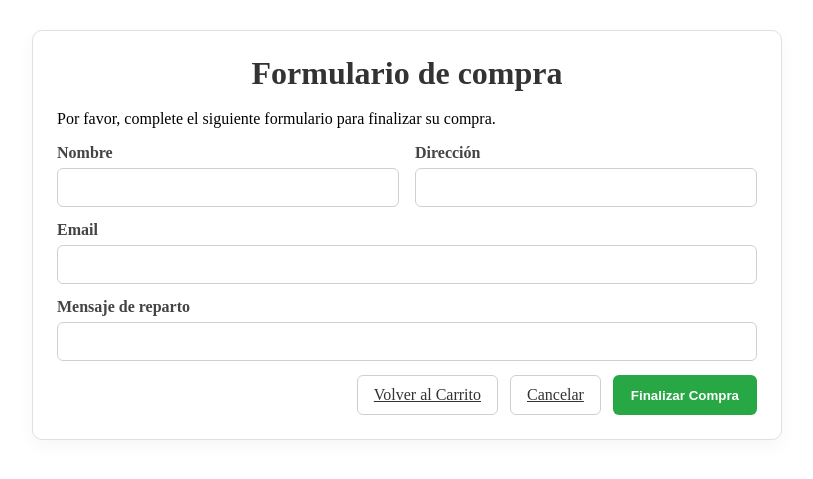
After one commit to IsaiasCollao/Ex-Semestral-gitgut, a Flask app: page /formulario in a window 1280 px wide. The commit adds this page. Shown: the top 479 px of the page, without its empty margins (233-1046 px from the left). Run offline with Flask 3, Linux system fonts and the light colour scheme.

Commit message:
se agrega formulario,creacion de factura y nueva data en BD

```diff
--- a/src/app.py
+++ b/src/app.py
@@ -47,53 +47,146 @@ def inicio():
     return render_template('principal.html', titulo="Página Principal", productos=productos)
 
 
-@app.route('/agregar-compra', methods=['POST'])
-def agregar_compra():
-    nombre = request.form['nombre']
-    email = request.form['email']
-    direccion = request.form['direccion']
-    producto = request.form['producto']
-    cantidad = request.form['cantidad']
-    precio = request.form['precio']
+@app.route('/formulario')
+def formulario():
+    return render_template('formulario.html', titulo="Formulario de Compra", productos=productos)
 
+
+@app.route('/generar_factura')
+def generar_factura():
+    carrito_session = session.get('carrito', [])
+    carrito_para_factura = []
+    for item in carrito_session:
+        if isinstance(item, dict):
+            nombre = item.get('nombre') or item.get('name') or str(item)
+            precio = item.get('precio') or item.get('price') or 0
+            carrito_para_factura.append((None, nombre, None, precio))
+        else:
+            carrito_para_factura.append(item)
+
+
+
+    total = sum(float(it[3]) for it in carrito_para_factura)
+    iva = round(total * 0.16, 2)
+    total_con_iva = round(total + iva, 2)
+
+    return render_template('factura.html',
+                           carrito=carrito_para_factura,
+                           total=total,
+                           iva=iva,
+                           total_con_iva=total_con_iva)
+
+
+@app.route('/factura/<int:factura_id>')
+def ver_factura(factura_id):
+    # Mostrar la factura guardada en la base de datos
     conn = sqlite3.connect('database/mi_base_de_datos.db')
     cursor = conn.cursor()
 
-    # Insertar cliente
+    cursor.execute('SELECT orden_id, total, iva, total_con_iva, fecha_registro FROM factura WHERE id = ?', (factura_id,))
+    f = cursor.fetchone()
+    if not f:
+        conn.close()
+        flash('Factura no encontrada', 'error')
+        return redirect(url_for('inicio'))
+
+    orden_id, total, iva, total_con_iva, fecha = f
+
+    # Obtener items de la orden
+    cursor.execute('SELECT producto, cantidad, precio FROM orden_item WHERE orden_id = ?', (orden_id,))
+    items = cursor.fetchall()
+
+    # Construir estructura compatible con factura.html (item[1]=nombre, item[3]=precio)
+    carrito_para_factura = []
+    for it in items:
+        nombre, cantidad, precio = it
+        # usamos la tupla (None, nombre, cantidad, precio) para mantener compatibilidad
+        carrito_para_factura.append((None, nombre, cantidad, precio))
+
+    # Obtener datos del cliente
+    cursor.execute('SELECT c.nombre, c.email, c.direccion FROM cliente c JOIN orden o ON o.cliente_id = c.id WHERE o.id = ?', (orden_id,))
+    cliente = cursor.fetchone()
+
+    conn.close()
+
+    return render_template('factura.html', carrito=carrito_para_factura, total=total, iva=iva, total_con_iva=total_con_iva, cliente=cliente)
+
+
+
+
+@app.route('/procesar_formulario', methods=['POST'])
+def procesar_formulario():
+    # Validación básica de campos requeridos
+    nombre = request.form.get('nombre', '').strip()
+    email = request.form.get('email', '').strip()
+    direccion = request.form.get('direccion', '').strip()
+
+    if not nombre or not email or not direccion:
+        flash('Por favor complete los campos obligatorios: nombre, email y dirección', 'error')
+        return redirect(url_for('formulario'))
+
+    # Obtener carrito de la sesión
+    carrito = session.get('carrito', [])
+    if not carrito:
+        flash('El carrito está vacío. Agrega productos antes de finalizar la compra.', 'error')
+        return redirect(url_for('catalogo'))
+
+    # Guardar cliente y órdenes en la base de datos
+    conn = sqlite3.connect('database/mi_base_de_datos.db')
+    cursor = conn.cursor()
+
+    # Insertar cliente y obtener su id
     cursor.execute("INSERT INTO cliente (nombre, email, direccion, empresa) VALUES (?, ?, ?, ?)",
                    (nombre, email, direccion, ""))
-    # Insertar orden de compra
-    cursor.execute("INSERT INTO ordencompra (producto, cantidad, precio) VALUES (?, ?, ?)",
-                   (producto, cantidad, precio))
+    cliente_id = cursor.lastrowid
+
+    # Crear encabezado de orden
+    cursor.execute('INSERT INTO orden (cliente_id) VALUES (?)', (cliente_id,))
+    orden_id = cursor.lastrowid
+
+    # Insertar items de la orden
+    for item in carrito:
+        if isinstance(item, dict):
+            producto = item.get('nombre') or item.get('name') or str(item)
+            precio = item.get('precio') or item.get('price') or 0
+            cantidad = item.get('cantidad', 1)
+        else:
+            producto = item[1] if len(item) > 1 else str(item)
+            precio = item[3] if len(item) > 3 else 0
+            cantidad = 1
+
+        cursor.execute('SELECT id FROM productos WHERE nombre = ?', (producto,))
+        prod_row = cursor.fetchone()
+        prod_id = prod_row[0] if prod_row else None
+
+        cursor.execute("INSERT INTO orden_item (orden_id, producto_id, producto, cantidad, precio) VALUES (?, ?, ?, ?, ?)",
+                       (orden_id, prod_id, producto, cantidad, precio))
+
+    # Calcular totales para la factura
+    cursor.execute('SELECT SUM(cantidad * precio) FROM orden_item WHERE orden_id = ?', (orden_id,))
+    total_row = cursor.fetchone()
+    total = float(total_row[0]) if total_row and total_row[0] is not None else 0.0
+    iva = round(total * 0.16, 2)
+    total_con_iva = round(total + iva, 2)
+
+    # Insertar factura
+    cursor.execute('INSERT INTO factura (orden_id, total, iva, total_con_iva) VALUES (?, ?, ?, ?)',
+                   (orden_id, total, iva, total_con_iva))
+    factura_id = cursor.lastrowid
+
     conn.commit()
     conn.close()
 
-    mensaje = "¡Compra agregada correctamente!"
-    return render_template('formulario.html', mensaje=mensaje)
+    # Limpiar carrito y redirigir a la vista de la factura recién creada
+    session.pop('carrito', None)
+    flash('Compra finalizada correctamente. Mostrando factura.', 'success')
+    return redirect(url_for('ver_factura', factura_id=factura_id))
 
 def crear_base_datos():
     """Función para crear las tablas de la base de datos"""
     conn = sqlite3.connect('database/mi_base_de_datos.db')
     cursor = conn.cursor()
-
-    cursor.execute('''
-    CREATE TABLE IF NOT EXISTS ordencompra (
-        id INTEGER PRIMARY KEY AUTOINCREMENT,
-        producto TEXT NOT NULL,
-        cantidad TEXT NOT NULL,
-        precio INTEGER,
-        fecha_registro TIMESTAMP DEFAULT CURRENT_TIMESTAMP
-    )
-    ''')
-
-    cursor.execute('''
-    CREATE TABLE IF NOT EXISTS usuarios (
-        id INTEGER PRIMARY KEY AUTOINCREMENT,
-        nombre TEXT NOT NULL,
-        contraseña TEXT NOT NULL
-    )
-    ''')
-
+    # Tabla de clientes
     cursor.execute('''
     CREATE TABLE IF NOT EXISTS cliente (
         id INTEGER PRIMARY KEY AUTOINCREMENT,
@@ -104,6 +197,69 @@ def crear_base_datos():
     )
     ''')
 
+    # Tabla de productos (catálogo)
+    cursor.execute('''
+    CREATE TABLE IF NOT EXISTS productos (
+        id INTEGER PRIMARY KEY AUTOINCREMENT,
+        nombre TEXT NOT NULL UNIQUE,
+        precio REAL NOT NULL,
+        imagen TEXT
+    )
+    ''')
+
+    # Tabla de órdenes (encabezado)
+    cursor.execute('''
+    CREATE TABLE IF NOT EXISTS orden (
+        id INTEGER PRIMARY KEY AUTOINCREMENT,
+        cliente_id INTEGER NOT NULL,
+        fecha_registro TIMESTAMP DEFAULT CURRENT_TIMESTAMP,
+        FOREIGN KEY(cliente_id) REFERENCES cliente(id)
+    )
+    ''')
+
+    # Tabla de items de orden (detalles)
+    cursor.execute('''
+    CREATE TABLE IF NOT EXISTS orden_item (
+        id INTEGER PRIMARY KEY AUTOINCREMENT,
+        orden_id INTEGER NOT NULL,
+        producto_id INTEGER,
+        producto TEXT NOT NULL,
+        cantidad INTEGER NOT NULL,
+        precio REAL,
+        FOREIGN KEY(orden_id) REFERENCES orden(id),
+        FOREIGN KEY(producto_id) REFERENCES productos(id)
+    )
+    ''')
+
+    # Tabla de facturas
+    cursor.execute('''
+    CREATE TABLE IF NOT EXISTS factura (
+        id INTEGER PRIMARY KEY AUTOINCREMENT,
+        orden_id INTEGER NOT NULL,
+        total REAL,
+        iva REAL,
+        total_con_iva REAL,
+        fecha_registro TIMESTAMP DEFAULT CURRENT_TIMESTAMP,
+        FOREIGN KEY(orden_id) REFERENCES orden(id)
+    )
+    ''')
+
+    # Tabla de usuarios (para login simple, se mantiene)
+    cursor.execute('''
+    CREATE TABLE IF NOT EXISTS usuarios (
+        id INTEGER PRIMARY KEY AUTOINCREMENT,
+        nombre TEXT NOT NULL,
+        contraseña TEXT NOT NULL
+    )
+    ''')
+
+    # Poblamos la tabla de productos con los items iniciales si no existen
+    for p in productos:
+        cursor.execute('SELECT id FROM productos WHERE nombre = ?', (p['nombre'],))
+        if cursor.fetchone() is None:
+            cursor.execute('INSERT INTO productos (nombre, precio, imagen) VALUES (?, ?, ?)',
+                           (p['nombre'], p['precio'], p.get('imagen')))
+
     conn.commit()
     conn.close()
 
--- /dev/null
+++ b/src/static/formulario.css
@@ -0,0 +1,94 @@
+/* Estilos específicos para el formulario de compra
+   Basados en la paleta y tipografía de styles.css para mantener coherencia */
+
+.formulario-compra {
+  max-width: 700px;
+  margin: 30px auto;
+  padding: 24px;
+  background: #ffffff;
+  border: 1px solid #e0e0e0;
+  border-radius: 10px;
+  box-shadow: 0 6px 18px rgba(0,0,0,0.04);
+  font-family: inherit;
+}
+
+.formulario-compra h1, .formulario-compra h2 {
+  margin: 0 0 18px 0;
+  text-align: center;
+  color: #333333;
+}
+
+.form-row {
+  display: flex;
+  gap: 16px;
+  flex-wrap: wrap;
+}
+
+.form-group {
+  flex: 1 1 320px;
+  display: flex;
+  flex-direction: column;
+  margin-bottom: 14px;
+}
+
+.form-group label {
+  font-weight: 600;
+  margin-bottom: 6px;
+  color: #444;
+}
+
+.form-group input[type="text"],
+.form-group input[type="email"],
+.form-group input[type="number"],
+.form-group textarea,
+.form-group select {
+  padding: 10px 12px;
+  border: 1px solid #d0d0d0;
+  border-radius: 6px;
+  font-size: 15px;
+  color: #222;
+  box-sizing: border-box;
+}
+
+.form-group textarea { min-height: 100px; resize: vertical; }
+
+.form-group input:focus, .form-group textarea:focus, .form-group select:focus {
+  outline: none;
+  border-color: #28a745;
+  box-shadow: 0 0 6px rgba(40,167,69,0.12);
+}
+
+.form-actions {
+  display: flex;
+  gap: 12px;
+  justify-content: flex-end;
+  margin-top: 12px;
+}
+
+.btn-primary {
+  background-color: #28a745;
+  color: #fff;
+  border: none;
+  padding: 10px 18px;
+  border-radius: 6px;
+  cursor: pointer;
+  font-weight: 600;
+}
+
+.btn-primary:hover { background-color: #218838; }
+
+.btn-secondary {
+  background: transparent;
+  color: #333;
+  border: 1px solid #cfcfcf;
+  padding: 10px 16px;
+  border-radius: 6px;
+  cursor: pointer;
+}
+
+
+@media (max-width: 600px) {
+  .form-row { flex-direction: column; }
+  .form-group { flex-basis: 100%; }
+  .form-actions { justify-content: center; }
+}
--- a/src/templates/carrito.html
+++ b/src/templates/carrito.html
@@ -23,7 +23,6 @@
 
     <div class="carrito-container">
         <h1> Mi Carrito de Compras</h1>
-
         {% if productos %}
             <table class="carrito-tabla">
                 <thead>
@@ -41,12 +40,11 @@
                     {% endfor %}
                 </tbody>
             </table>
-
             <h3 class="carrito-total">Total: ${{ total }}</h3>
-
             <div class="carrito-acciones">
                 <a href="{{ url_for('vaciar_carrito') }}" class="btn-vaciar">Eliminar Productos</a>
                 <a href="{{ url_for('catalogo') }}" class="btn-seguir">Seguir Comprando</a>
+                <a href="{{ url_for('formulario') }}" class="btn-factura">Comprar</a>
             </div>
         {% else %}
             <p class="carrito-vacio">No hay Productos en el carrito!</p>
--- /dev/null
+++ b/src/templates/formulario.html
@@ -0,0 +1,45 @@
+<!DOCTYPE html>
+<html lang="en">
+<head>
+    <meta charset="UTF-8">
+    <meta name="viewport" content="width=device-width, initial-scale=1.0">
+    <link rel="stylesheet" href="{{ url_for('static', filename='formulario.css') }}">
+    <title>Formulario de compra</title>
+</head>
+<body>
+
+<div class="formulario-compra">
+  <h1>Formulario de compra</h1>
+  <p class="helper">Por favor, complete el siguiente formulario para finalizar su compra.</p>
+  <form action="{{ url_for('procesar_formulario') }}" method="post" class="mi-clase">
+    <div class="form-row">
+      <div class="form-group">
+        <label for="nombre">Nombre</label>
+        <input type="text" id="nombre" name="nombre" required>
+      </div>
+
+      <div class="form-group">
+        <label for="direccion">Dirección</label>
+        <input type="text" id="direccion" name="direccion" required>
+      </div>
+    </div>
+
+    <div class="form-group">
+        <label for="email">Email</label>
+        <input type="email" id="email" name="email" required>
+    </div>
+
+    <div class="form-group">
+      <label for="Mensaje">Mensaje de reparto</label>
+      <input type="text" id="Mensaje" name="Mensaje">
+    </div>
+
+    <div class="form-actions">
+      <a href="{{ url_for('ver_carrito') }}" class="btn-secondary">Volver al Carrito</a>
+      <a href="{{ url_for('inicio') }}" class="btn-secondary">Cancelar</a>
+      <button type="submit" class="btn-primary">Finalizar Compra</button>
+    </div>
+  </form>
+</div>
+</body>
+</html>
--- a/src/templates/principal.html
+++ b/src/templates/principal.html
@@ -8,7 +8,6 @@
 </head>
 <body>
     <nav class ="navbar">
-        <a href="{{ url_for('inicio') }}">Ir a la Pagina Principal</a>
         <a href="{{ url_for('catalogo') }}">Ver Catálogo</a>
         {% if session.usuario %}
         <a href="{{ url_for('login.logout') }}">Cerrar Sesión</a>
@@ -19,7 +18,7 @@
         <a href="{{ url_for('ver_carrito') }}">Ver Carrito 🛒</a>
     </nav>
 
-    <h1>Bienvenido a la Página Principal</h1>
+    <h1>Bienvenido</h1>
     <p>Explora nuestro catálogo y realiza tus compras.</p>
 
 
```
Also changed, not shown: src/static/carrito.css (+5 -6 lines), src/static/factura.css (added, +53 -0 lines), src/templates/factura.html (+5 -3 lines), README.md, src/database/mi_base_de_datos.db, src/menu.py (deleted), src/orden_compra.py (deleted), src/static/styles.css (line endings or trailing spaces).
